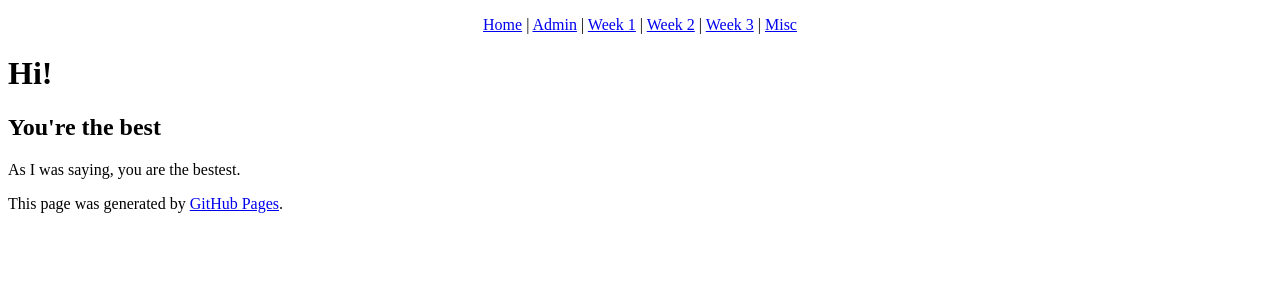
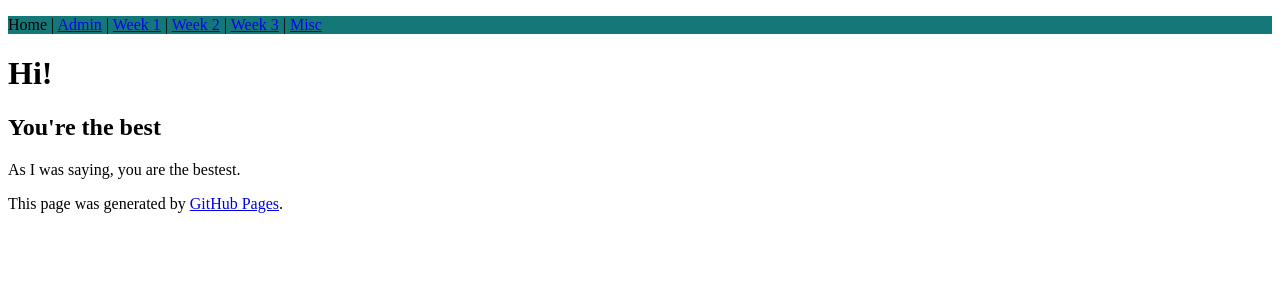
Before and after one commit to siddharthngandhi/siddharthngandhi.github.io, a Jekyll site: the page built from index.md, in a window 1280 px wide. Shown: the top 300 px of the page. Built offline with Jekyll 4.4.1, drawn with Linux system fonts in a browser that asks for light colours.

Commit message:
Update nav.html

```diff
--- a/_includes/nav.html
+++ b/_includes/nav.html
@@ -1,4 +1,4 @@
-<p style="text-align: center; background-color: white;">
+<p style="text-align: left; background-color: #157878;>
   <a href="{{site.baseurl}}/">Home</a> |
   <a href="{{site.baseurl}}/admin/">Admin</a> |
   <a href="{{site.baseurl}}/schedule/week_1/">Week 1</a> |
```
